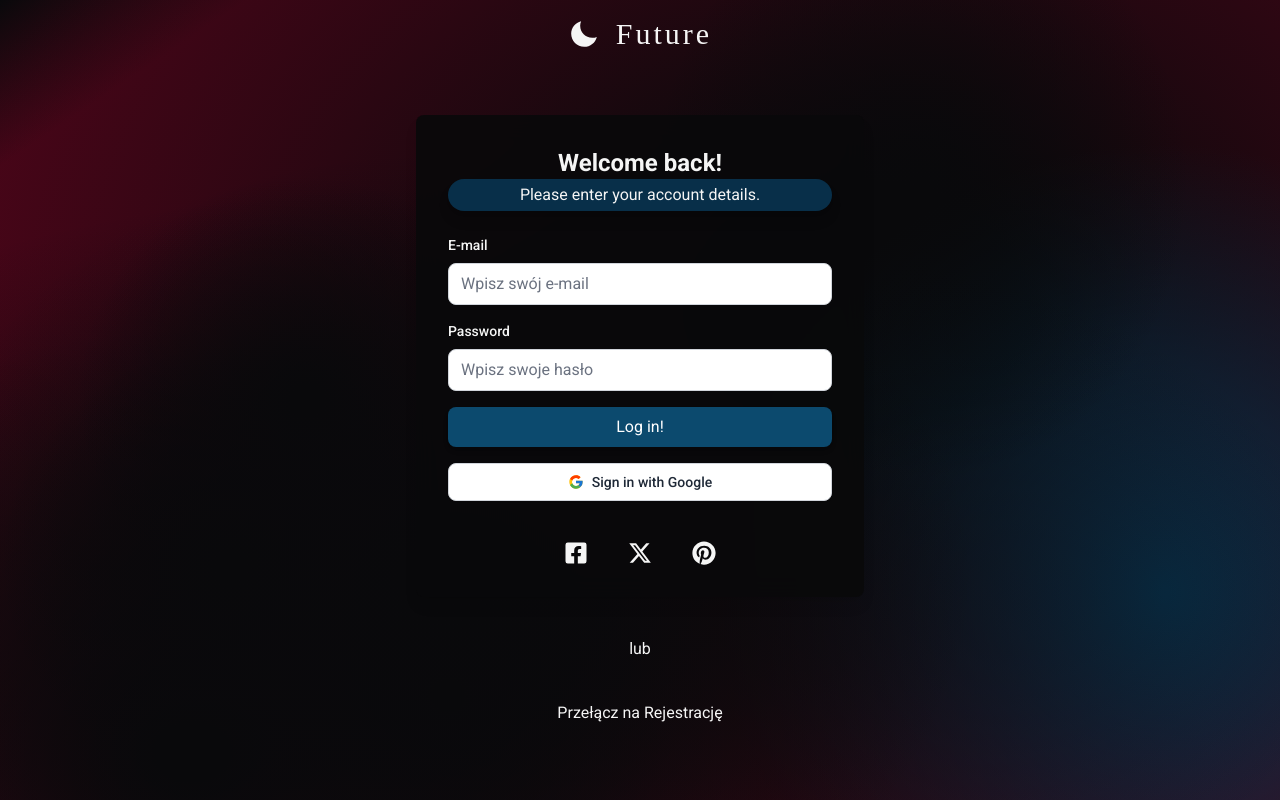
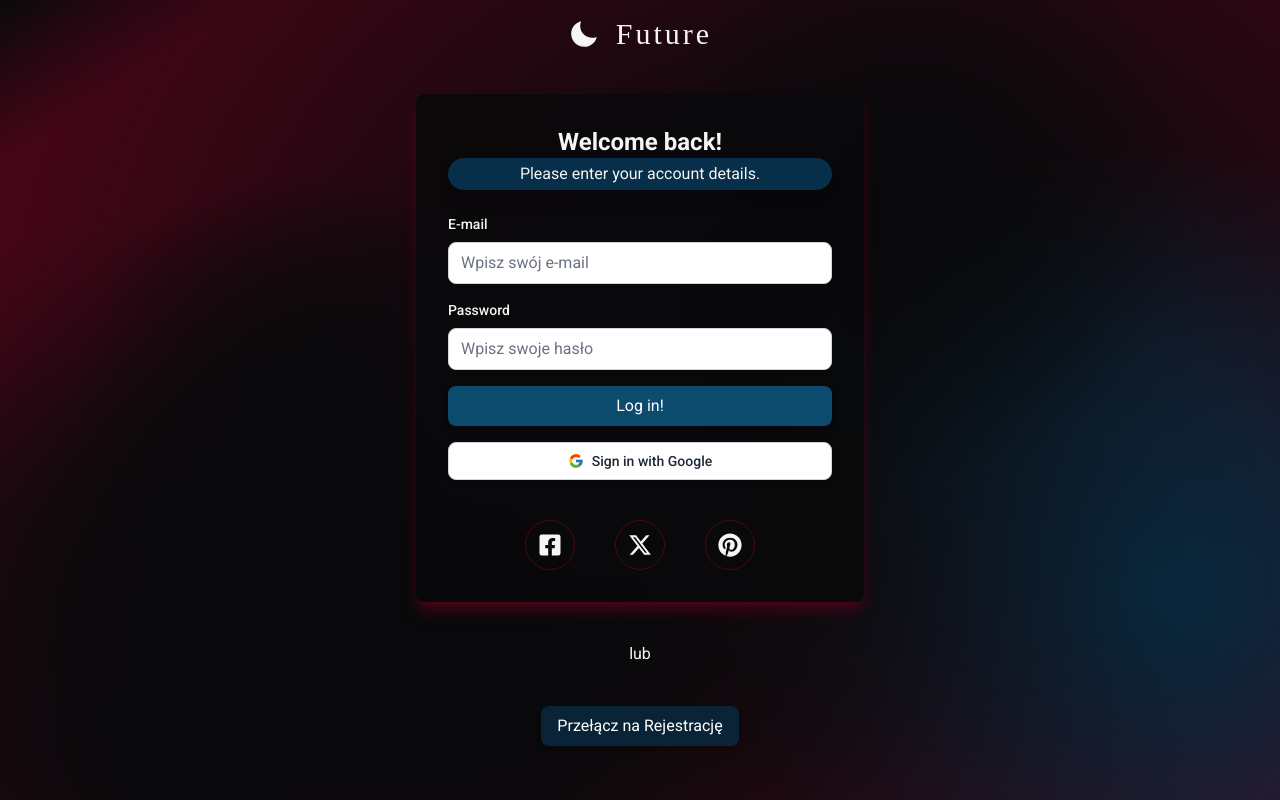
Before and after one commit to pawelek7k/future, a Next.js app: page /login in a window 1280 px wide. Built offline with nearby package versions, Linux system fonts and the light colour scheme; a web font is replaced by a local one.

Commit message:
add styles

```diff
--- a/app/components/login/Login.tsx
+++ b/app/components/login/Login.tsx
@@ -22,7 +22,7 @@ export const LoginForm: React.FC<LoginFormProps> = ({
   handleChange,
   submitHandler,
 }) => (
-  <div className="bg-zinc-950/90 backdrop-blur-md p-8 rounded-lg shadow-lg w-full max-w-md mx-auto mt-10">
+  <div className="bg-zinc-950/90 backdrop-blur-md p-8 rounded-lg shadow-lg w-full max-w-md mx-auto mt-10 shadow-rose-950">
     <h1 className="text-2xl font-semibold text-neutral-100 text-center">
       Welcome back!
     </h1>
@@ -73,17 +73,17 @@ export const LoginForm: React.FC<LoginFormProps> = ({
         </li>
       </ul>
       <ul className="flex gap-10 md:items-center md:mt-10 mb-10 md:mb-0 justify-center">
-        <li>
+        <li className="rounded-full p-3 border border-rose-950">
           <a href="">
             <FaFacebookSquare className="w-6 h-6 text-neutral-100 hover:text-neutral-300 transition ease-in-out" />
           </a>
         </li>
-        <li>
+        <li className="rounded-full p-3 border border-rose-950">
           <a href="">
             <FaXTwitter className="w-6 h-6 text-neutral-100 hover:text-neutral-300 transition ease-in-out" />
           </a>
         </li>
-        <li>
+        <li className="rounded-full p-3 border border-rose-950">
           <a href="">
             <FaPinterest className="w-6 h-6 text-neutral-100 hover:text-neutral-300 transition ease-in-out" />
           </a>
--- a/app/components/login/index.tsx
+++ b/app/components/login/index.tsx
@@ -6,6 +6,7 @@ import { useState } from "react";
 import { MarketingNavigation } from "../navigations/MarketingNav";
 import { LoginForm } from "./Login";
 import { SignupForm } from "./Signup";
+import { PrimaryButton, SecondaryButton } from "../global/Buttons";
 
 export const Container: React.FC = () => {
   const [isLogin, setIsLogin] = useState(true);
@@ -77,9 +78,9 @@ export const Container: React.FC = () => {
         <p className="text-neutral-100">lub</p>
       </div>
       <div className="mt-10">
-        <button onClick={toggleForm} className="text-neutral-100">
+        <SecondaryButton onClick={toggleForm}>
           {isLogin ? "Przełącz na Rejestrację" : "Przełącz na Logowanie"}
-        </button>
+        </SecondaryButton>
       </div>
     </div>
   );
```
